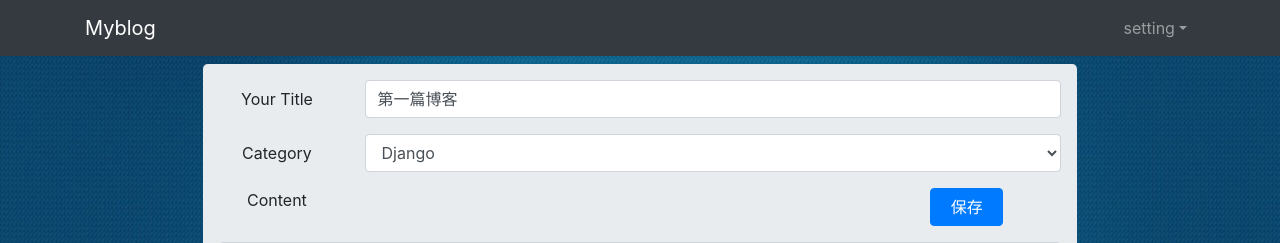
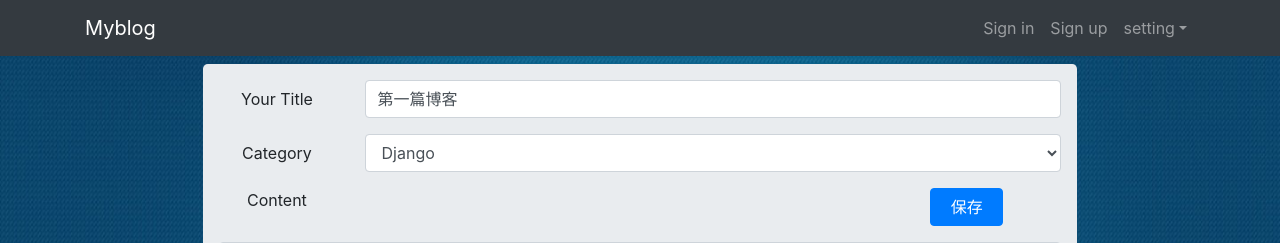
Before and after one commit to heyefu19920626/myBlog, a Django app: page /edit_article/1/ in a window 1280 px wide. Shown: the top 243 px of the page. Run offline with Django 3.2, Linux system fonts and the light colour scheme; data comes from the database, SQL or seed files in the repository; some libraries are stand-ins or nearby versions.

Commit message:
sign up and sign in

```diff
--- a/blog/templates/blog/base.html
+++ b/blog/templates/blog/base.html
@@ -32,6 +32,8 @@
                 <!-- navbar content start -->
                 <div id="navbar" class="collapse navbar-collapse justify-content-end">
                     <ul class="navbar-nav">
+                        <li><a class="nav-link" href="#" >{% trans 'Sign in' %}</a></li>
+                        <li><a class="nav-link" href="#" >{% trans 'Sign up' %}</a></li>
                         <li class="nav-item dropdown">
                             <a class="nav-link dropdown-toggle" href="#" id="setting" role="button" data-toggle="dropdown" aria-haspopup="true" aria-expanded="false">{% trans 'setting' %}</a>
                             <div class="dropdown-menu" aria-labelledby="setting">
```
